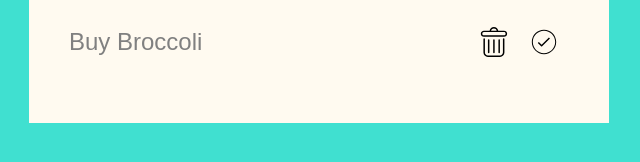
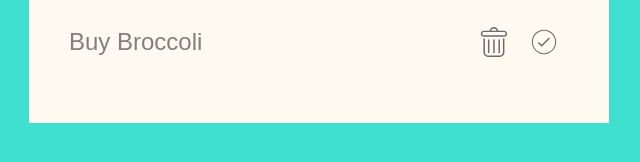
Before and after one commit to phaleth/phaleth.github.io, a plain HTML site: page index.html in a window 1280 px wide. Shown: the part 240-402 px from the top of the page, 321-961 px from the left. Drawn offline with Linux system fonts and the light colour scheme.

Commit message:
Fix color of SVGs in dark mode

```diff
--- a/css/style.css
+++ b/css/style.css
@@ -83,6 +83,7 @@ li span {
 }
 
 li img {
+  filter: invert(42%);
   width: 30px;
   height: 30px;
   margin: 10px;
```
